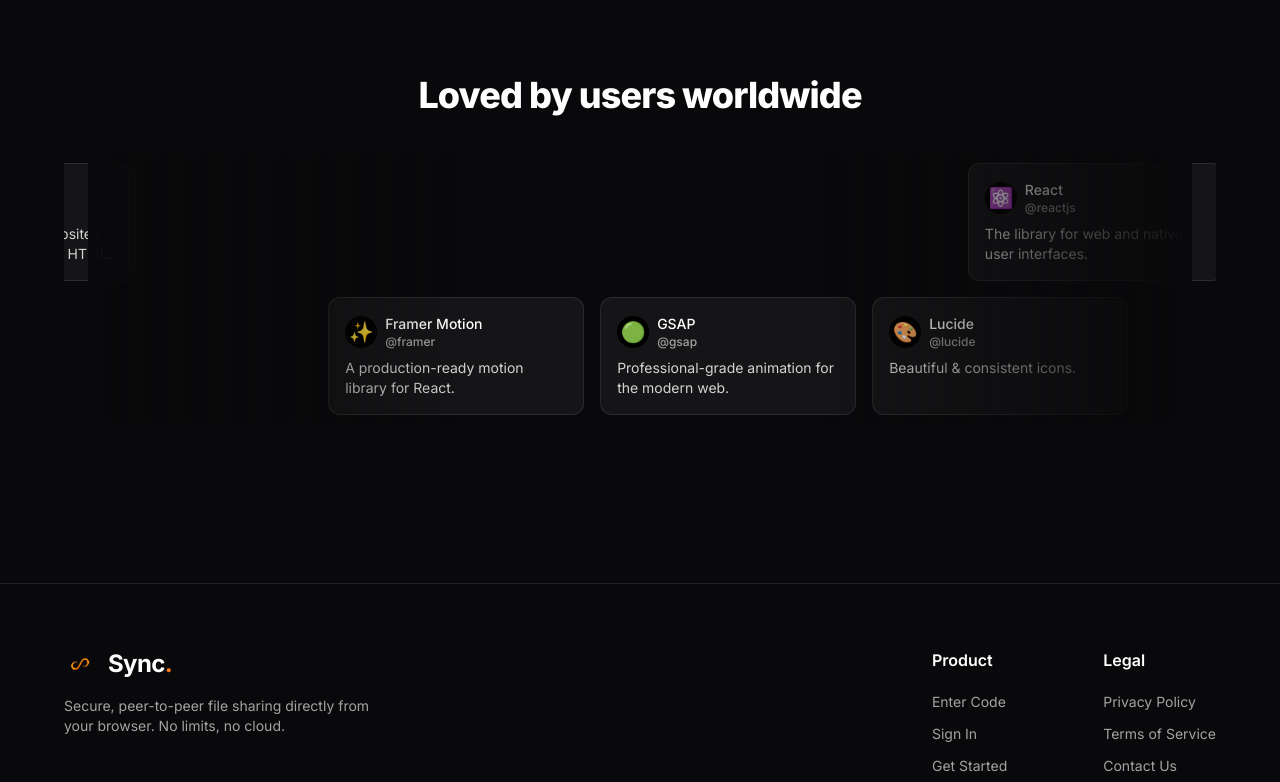
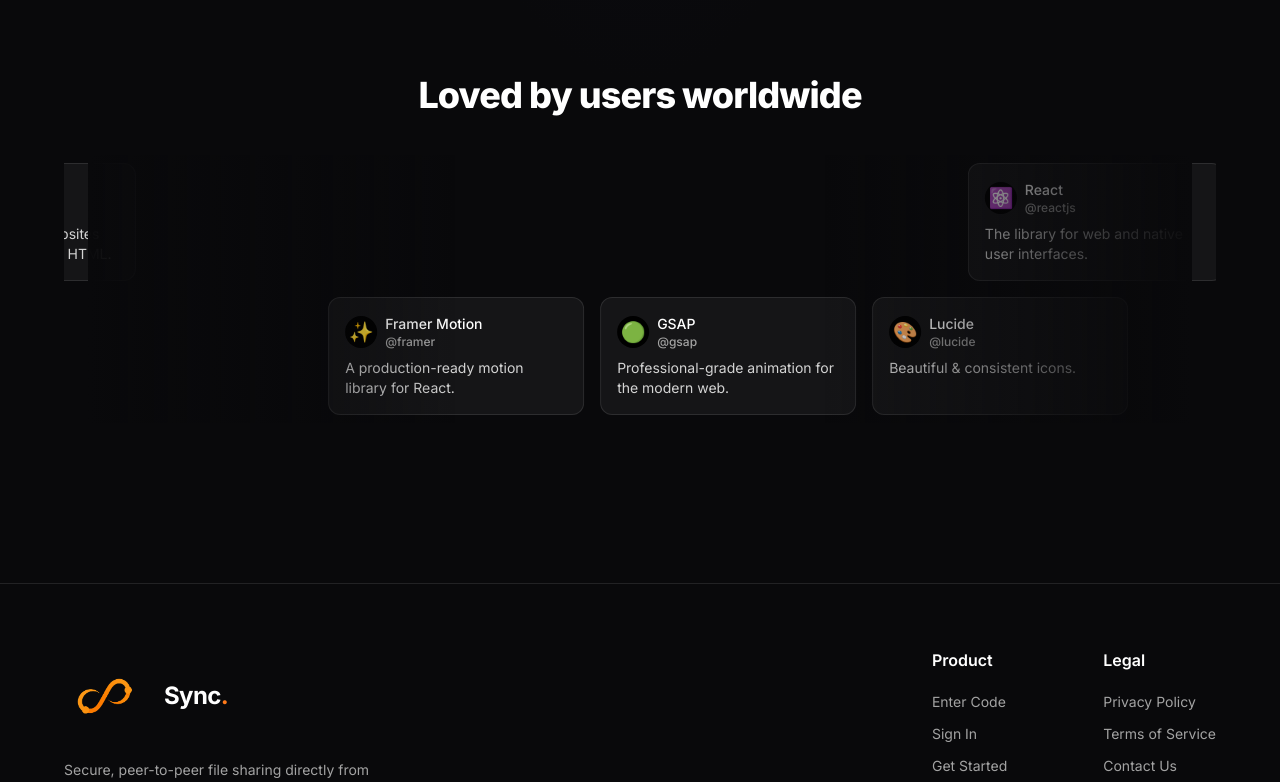
Before and after one commit to su92-bsdsm-f24-038-hub/File-sharing, a Next.js app: page / in a window 1280 px wide. Shown: the part 2000-2782 px from the top of the page. Built offline with nearby package versions, Linux system fonts and the light colour scheme; no server answers.

Commit message:
Increase logo size in Navbar and Footer

```diff
--- a/app/page.tsx
+++ b/app/page.tsx
@@ -97,7 +97,7 @@
         >
           {/* Logo */}
           <div className="flex items-center gap-3">
-            <Logo className="w-8 h-8" />
+            <Logo className="w-14 h-14" />
             <span className="text-2xl font-bold tracking-tight text-white">
               Sync<span className="text-primary-orange">.</span>
             </span>
@@ -282,7 +282,7 @@
           <div className="max-w-6xl mx-auto flex flex-col md:flex-row justify-between items-center md:items-start gap-8">
             <div className="flex flex-col items-center md:items-start gap-4">
               <div className="flex items-center gap-3">
-                <Logo className="w-8 h-8" />
+                <Logo className="w-24 h-24 -ml-2" />
                 <span className="text-2xl font-bold tracking-tight text-white">
                   Sync<span className="text-primary-orange">.</span>
                 </span>
--- a/components/Logo.tsx
+++ b/components/Logo.tsx
@@ -1,7 +1,7 @@
 import React from "react";
 import Image from "next/image";
 
-export const Logo = ({ className = "w-8 h-8" }: { className?: string }) => (
+export const Logo = ({ className = "w-10 h-10" }: { className?: string }) => (
   <div className={`relative ${className}`}>
     <Image
       src="/logo.png"
```
